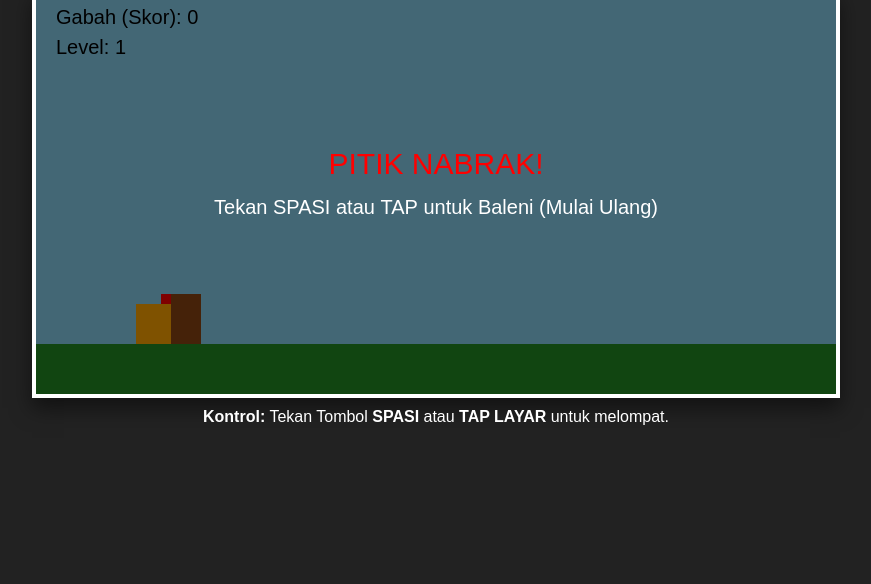
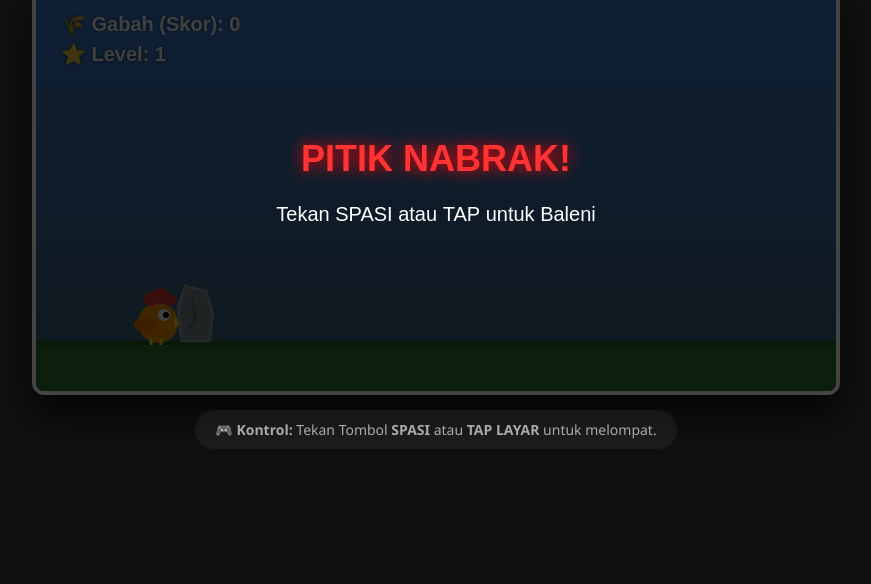
Before and after one commit to Despitaviantika/game_pitik_nglayap, a plain HTML site: page index.html in a window 1280 px wide. Shown: the part 216-800 px from the top of the page, without its empty margins (204-1075 px from the left). Drawn offline with Linux system fonts and the light colour scheme.

Commit message:
Update index.html

```diff
--- a/index.html
+++ b/index.html
@@ -3,13 +3,13 @@
 <head>
     <meta charset="UTF-8">
     <meta name="viewport" content="width=device-width, initial-scale=1.0">
-    <title>Pitik Nglayap - Web Version</title>
+    <title>Pitik Nglayap - Premium Version</title>
     <style>
         body {
             margin: 0;
             padding: 0;
-            background-color: #222;
-            font-family: 'Arial', sans-serif;
+            background-color: #111;
+            font-family: 'Segoe UI', Tahoma, Geneva, Verdana, sans-serif;
             display: flex;
             justify-content: center;
             align-items: center;
@@ -23,26 +23,41 @@
             text-align: center;
         }
 
+        h1 {
+            margin: 5px 0 15px 0;
+            font-size: 2.2rem;
+            letter-spacing: 2px;
+            text-shadow: 0 4px 8px rgba(0,0,0,0.5);
+            background: linear-gradient(45deg, #FFA500, #FF4500);
+            -webkit-background-clip: text;
+            -webkit-text-fill-color: transparent;
+        }
+
         canvas {
-            background-color: #87CEEB; /* Warna Langit Blue Sky */
-            border: 4px solid #fff;
-            box-shadow: 0px 10px 20px rgba(0,0,0,0.5);
+            border-radius: 12px;
+            border: 4px solid #444;
+            box-shadow: 0px 20px 40px rgba(0,0,0,0.8);
             display: block;
         }
 
         .info-panel {
-            margin-top: 10px;
-            font-size: 16px;
+            margin-top: 15px;
+            font-size: 14px;
+            color: #aaa;
+            background: rgba(255, 255, 255, 0.05);
+            padding: 10px 20px;
+            border-radius: 20px;
+            display: inline-block;
         }
     </style>
 </head>
 <body>
 
 <div id="gameContainer">
-    <h1 style="margin: 5px 0;">🐔 Pitik Nglayap</h1>
+    <h1>🐔 Pitik Nglayap</h1>
     <canvas id="gameCanvas" width="800" height="400"></canvas>
     <div class="info-panel">
-        <strong>Kontrol:</strong> Tekan Tombol <strong>SPASI</strong> atau <strong>TAP LAYAR</strong> untuk melompat.
+        🎮 <strong>Kontrol:</strong> Tekan Tombol <strong>SPASI</strong> atau <strong>TAP LAYAR</strong> untuk melompat.
     </div>
 </div>
 
@@ -50,26 +65,65 @@
     const canvas = document.getElementById("gameCanvas");
     const ctx = canvas.getContext("2d");
 
+    // Tema per level
+    const themes = {
+        1: { // Pagi Ceria
+            skyTop: "#3a7bd5",
+            skyBottom: "#3a6073",
+            ground: "#2e7d32",
+            groundLine: "#1b5e20",
+            rockColor: "#7f8c8d",
+            rockShadow: "#95a5a6",
+            hasStars: false
+        },
+        2: { // Sore Senja
+            skyTop: "#e65c00",
+            skyBottom: "#F9D423",
+            ground: "#d84315",
+            groundLine: "#bf360c",
+            rockColor: "#8d6e63",
+            rockShadow: "#a1887f",
+            hasStars: false
+        },
+        3: { // Malam Berbintang
+            skyTop: "#0f2027",
+            skyBottom: "#203a43",
+            ground: "#1b5e20",
+            groundLine: "#0d230d",
+            rockColor: "#34495e",
+            rockShadow: "#5d6d7e",
+            hasStars: true
+        },
+        4: { // Dimensi Neon/Mistis
+            skyTop: "#41295a",
+            skyBottom: "#2F0743",
+            ground: "#4a148c",
+            groundLine: "#311b92",
+            rockColor: "#111",
+            rockShadow: "#00e5ff", // glow neon
+            hasStars: true
+        }
+    };
+
     // Konfigurasi Karakter Pitik
     const pitik = {
         x: 100,
         y: 310,
-        width: 40,
-        height: 40,
-        color: "#FFA500", // Oranye
+        width: 44,
+        height: 44,
         velocityY: 0,
         gravity: 0.6,
-        jumpStrength: -12,
-        isJumping: false
+        jumpStrength: -12.5,
+        isJumping: false,
+        wingAngle: 0
     };
 
-    // Konfigurasi Rintangan
+    // Konfigurasi Rintangan Batu
     const obstacle = {
         x: 800,
-        y: 300,
-        width: 30,
-        height: 50,
-        color: "#8B4513", // Cokelat
+        y: 295,
+        width: 35,
+        height: 55,
         speed: 7
     };
 
@@ -77,15 +131,28 @@
     let score = 0;
     let level = 1;
     let gameOver = false;
+    let stars = [];
 
-    // Deteksi Input (Keyboard & Sentuhan HP)
+    // Membuat bintang acak untuk malam hari
+    for (let i = 0; i < 40; i++) {
+        stars.push({
+            x: Math.random() * canvas.width,
+            y: Math.random() * 200,
+            size: Math.random() * 2,
+            alpha: Math.random()
+        });
+    }
+
+    // Input Handlers
     window.addEventListener("keydown", function(e) {
         if (e.code === "Space") {
+            e.preventDefault();
             lompat();
         }
     });
 
-    canvas.addEventListener("touchstart", function() {
+    canvas.addEventListener("touchstart", function(e) {
+        e.preventDefault();
         lompat();
     });
 
@@ -110,20 +177,128 @@
         update();
     }
 
+    // Menggambar Pitik
+    function drawPitik() {
+        ctx.save();
+        ctx.translate(pitik.x, pitik.y);
+
+        // Tubuh utama
+        ctx.fillStyle = "#FF9800";
+        ctx.beginPath();
+        ctx.arc(22, 22, 20, 0, Math.PI * 2);
+        ctx.fill();
+
+        // Jengger (Comb)
+        ctx.fillStyle = "#E53935";
+        ctx.beginPath();
+        ctx.arc(15, -2, 7, 0, Math.PI * 2);
+        ctx.arc(25, -5, 8, 0, Math.PI * 2);
+        ctx.arc(35, -1, 6, 0, Math.PI * 2);
+        ctx.fill();
+
+        // Paruh
+        ctx.fillStyle = "#FFEB3B";
+        ctx.beginPath();
+        ctx.moveTo(38, 16);
+        ctx.lineTo(48, 22);
+        ctx.lineTo(38, 26);
+        ctx.closePath();
+        ctx.fill();
+
+        // Mata Besar
+        ctx.fillStyle = "#FFFFFF";
+        ctx.beginPath();
+        ctx.arc(28, 14, 6, 0, Math.PI * 2);
+        ctx.fill();
+        ctx.fillStyle = "#000000";
+        ctx.beginPath();
+        ctx.arc(30, 14, 3, 0, Math.PI * 2);
+        ctx.fill();
+
+        // Sayap (Mengepak pelan ketika lompat)
+        if (pitik.isJumping) {
+            pitik.wingAngle = Math.sin(Date.now() * 0.05) * 10;
+        } else {
+            pitik.wingAngle = 0;
+        }
+        ctx.save();
+        ctx.translate(10, 24);
+        ctx.rotate((pitik.wingAngle * Math.PI) / 180);
+        ctx.fillStyle = "#F57C00";
+        ctx.beginPath();
+        ctx.ellipse(0, 0, 12, 7, 0, 0, Math.PI * 2);
+        ctx.fill();
+        ctx.restore();
+
+        // Kaki kuning
+        ctx.strokeStyle = "#FFEB3B";
+        ctx.lineWidth = 3;
+        ctx.beginPath();
+        ctx.moveTo(15, 38);
+        ctx.lineTo(15, 44);
+        ctx.moveTo(25, 38);
+        ctx.lineTo(25, 44);
+        ctx.stroke();
+
+        ctx.restore();
+    }
+
+    // Menggambar Rintangan Batu Estetik
+    function drawObstacle(theme) {
+        ctx.save();
+        ctx.fillStyle = theme.rockColor;
+
+        // Buat batu berongga/tidak beraturan agar lebih alami
+        ctx.beginPath();
+        ctx.moveTo(obstacle.x + obstacle.width * 0.2, obstacle.y);
+        ctx.lineTo(obstacle.x + obstacle.width * 0.8, obstacle.y + 5);
+        ctx.lineTo(obstacle.x + obstacle.width, obstacle.y + obstacle.height * 0.5);
+        ctx.lineTo(obstacle.x + obstacle.width * 0.9, obstacle.y + obstacle.height);
+        ctx.lineTo(obstacle.x + obstacle.width * 0.1, obstacle.y + obstacle.height);
+        ctx.lineTo(obstacle.x, obstacle.y + obstacle.height * 0.4);
+        ctx.closePath();
+        ctx.fill();
+
+        // Highlight/Shadow di Batu
+        ctx.strokeStyle = theme.rockShadow;
+        ctx.lineWidth = 2.5;
+        if (level === 4) {
+            // Efek neon glow di level 4
+            ctx.shadowBlur = 10;
+            ctx.shadowColor = theme.rockShadow;
+        }
+        ctx.stroke();
+
+        // Garis retakan alami di dalam batu
+        ctx.beginPath();
+        ctx.moveTo(obstacle.x + obstacle.width * 0.4, obstacle.y + 10);
+        ctx.lineTo(obstacle.x + obstacle.width * 0.5, obstacle.y + obstacle.height * 0.6);
+        ctx.lineTo(obstacle.x + obstacle.width * 0.3, obstacle.y + obstacle.height * 0.8);
+        ctx.strokeStyle = "rgba(0,0,0,0.2)";
+        ctx.stroke();
+
+        ctx.restore();
+    }
+
     // Loop Game Utama
     function update() {
+        const currentTheme = themes[level] || themes[4];
+
         if (gameOver) {
-            ctx.fillStyle = "rgba(0, 0, 0, 0.5)";
+            ctx.fillStyle = "rgba(0, 0, 0, 0.75)";
             ctx.fillRect(0, 0, canvas.width, canvas.height);
 
-            ctx.fillStyle = "#FF0000";
-            ctx.font = "30px Arial";
+            ctx.shadowBlur = 15;
+            ctx.shadowColor = "#FF0000";
+            ctx.fillStyle = "#FF3333";
+            ctx.font = "bold 36px Arial";
             ctx.textAlign = "center";
             ctx.fillText("PITIK NABRAK!", canvas.width / 2, canvas.height / 2 - 20);
 
+            ctx.shadowBlur = 0;
             ctx.fillStyle = "#FFFFFF";
             ctx.font = "20px Arial";
-            ctx.fillText("Tekan SPASI atau TAP untuk Baleni (Mulai Ulang)", canvas.width / 2, canvas.height / 2 + 20);
+            ctx.fillText("Tekan SPASI atau TAP untuk Baleni", canvas.width / 2, canvas.height / 2 + 30);
             return;
         }
 
@@ -131,27 +306,24 @@
         pitik.velocityY += pitik.gravity;
         pitik.y += pitik.velocityY;
 
-        // Batasan tanah agar tidak amblas
         if (pitik.y >= 310) {
             pitik.y = 310;
             pitik.isJumping = false;
         }
 
-        // Gerakan Rintangan
         obstacle.x -= obstacle.speed;
 
-        // Jika rintangan lolos ke kiri
         if (obstacle.x < -obstacle.width) {
             obstacle.x = canvas.width;
             score += 10;
 
-            // Sistem Naik Level berdasarkan Skor
+            // Sistem Naik Level
             if (score >= 50 && level === 1) { level = 2; obstacle.speed = 9; }
-            else if (score >= 100 && level === 2) { level = 3; obstacle.speed = 12; }
-            else if (score >= 150 && level === 3) { level = 4; obstacle.speed = 15; }
+            else if (score >= 100 && level === 2) { level = 3; obstacle.speed = 11; }
+            else if (score >= 150 && level === 3) { level = 4; obstacle.speed = 14; }
         }
 
-        // --- 2. DETEKSI TABRAKAN (COLLISION) ---
+        // --- 2. DETEKSI TABRAKAN ---
         if (
             pitik.x < obstacle.x + obstacle.width &&
             pitik.x + pitik.width > obstacle.x &&
@@ -162,35 +334,51 @@
         }
 
         // --- 3. PROSES GAMBAR (RENDER VISUAL) ---
-        ctx.clearRect(0, 0, canvas.width, canvas.height); // Bersihkan layar
+        ctx.clearRect(0, 0, canvas.width, canvas.height);
 
-        // Gambar Tanah Hijau
-        ctx.fillStyle = "#228B22";
+        // Gambar Gradasi Langit Estetik
+        let skyGradient = ctx.createLinearGradient(0, 0, 0, canvas.height);
+        skyGradient.addColorStop(0, currentTheme.skyTop);
+        skyGradient.addColorStop(1, currentTheme.skyBottom);
+        ctx.fillStyle = skyGradient;
+        ctx.fillRect(0, 0, canvas.width, canvas.height);
+
+        // Efek Bintang berkelip di Malam Hari/Angkasa
+        if (currentTheme.hasStars) {
+            stars.forEach(star => {
+                ctx.fillStyle = `rgba(255, 255, 255, ${star.alpha})`;
+                ctx.fillRect(star.x, star.y, star.size, star.size);
+                // Membuat kedipan halus
+                star.alpha += (Math.random() - 0.5) * 0.1;
+                if (star.alpha < 0.1) star.alpha = 0.1;
+                if (star.alpha > 1) star.alpha = 1;
+            });
+        }
+
+        // Gambar Tanah (dengan garis pembatas rumput lembut)
+        ctx.fillStyle = currentTheme.ground;
         ctx.fillRect(0, 350, canvas.width, 50);
+        ctx.fillStyle = currentTheme.groundLine;
+        ctx.fillRect(0, 350, canvas.width, 4);
 
-        // Gambar Karakter Pitik (Kotak Oranye)
-        ctx.fillStyle = pitik.color;
-        ctx.fillRect(pitik.x, pitik.y, pitik.width, pitik.height);
+        // Gambar Aset Game
+        drawPitik();
+        drawObstacle(currentTheme);
 
-        // Jengger Ayam (Pemanis visual)
-        ctx.fillStyle = "#FF0000";
-        ctx.fillRect(pitik.x + 25, pitik.y - 10, 10, 10);
-
-        // Gambar Rintangan (Kotak Cokelat)
-        ctx.fillStyle = obstacle.color;
-        ctx.fillRect(obstacle.x, obstacle.y, obstacle.width, obstacle.height);
-
-        // Teks Skor dan Level
-        ctx.fillStyle = "#000000";
-        ctx.font = "20px Arial";
+        // UI Teks Bergaya Modern
+        ctx.save();
+        ctx.fillStyle = "#FFFFFF";
+        ctx.shadowBlur = 4;
+        ctx.shadowColor = "rgba(0,0,0,0.5)";
+        ctx.font = "bold 20px Arial";
         ctx.textAlign = "left";
-        ctx.fillText("Gabah (Skor): " + score, 20, 30);
-        ctx.fillText("Level: " + level, 20, 60);
+        ctx.fillText("🌾 Gabah (Skor): " + score, 25, 40);
+        ctx.fillText("⭐ Level: " + level, 25, 70);
+        ctx.restore();
 
         requestAnimationFrame(update);
     }
 
-    // Jalankan game pertama kali
     update();
 </script>
 
```
